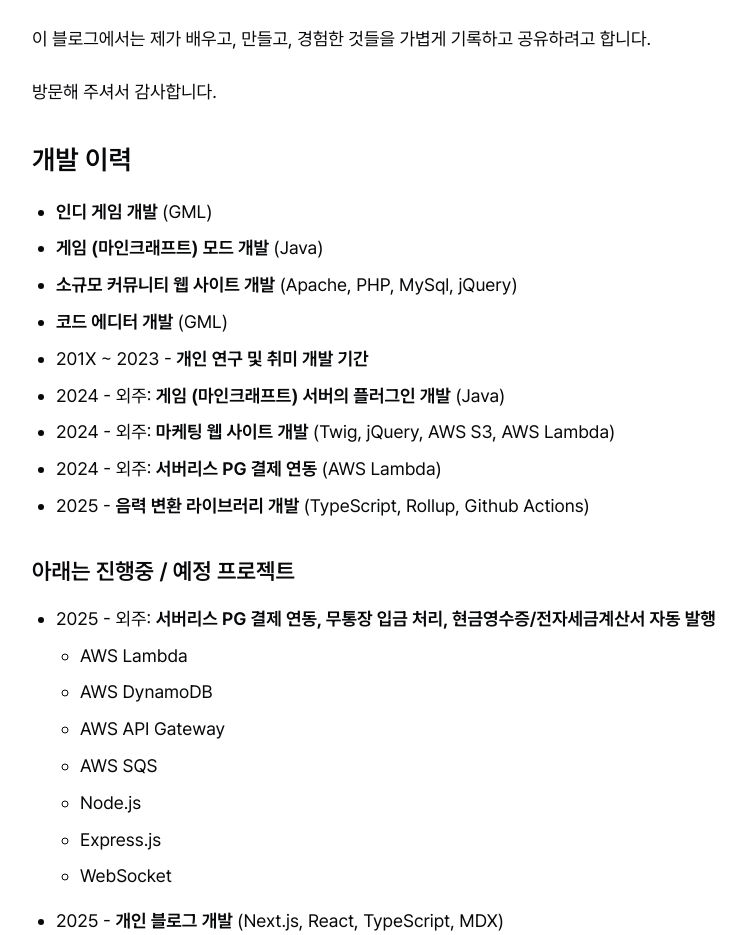
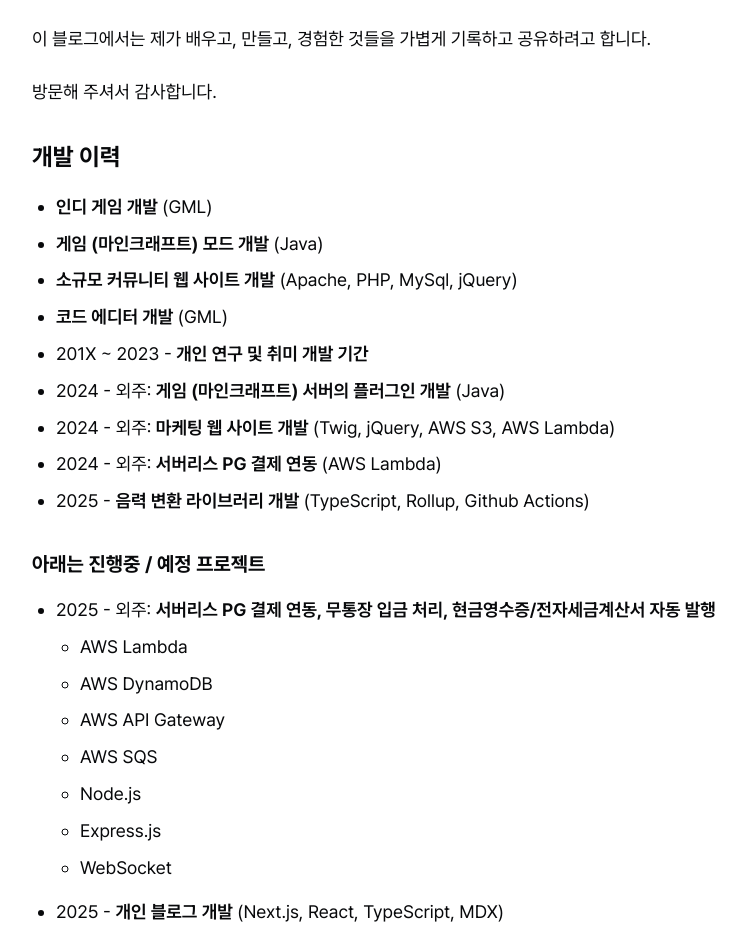
Before and after one commit to kahyou22/kahyou.dev, a Next.js app: page /about in a window 1280 px wide. Shown: the part 940-1875 px from the top of the page, without its empty margins (258-1004 px from the left). Built offline with nearby package versions, Linux system fonts and the light colour scheme.

Commit message:
style: 마크다운 h태그들 폰트 크기 및 스타일 수정

```diff
--- a/styles/markdown.css
+++ b/styles/markdown.css
@@ -12,31 +12,31 @@
 .md-body h6 {
   margin-top: 2rem;
   margin-bottom: 1rem;
-  font-weight: 600;
+  font-weight: 700;
 }
 
 .md-body h1 {
-  font-size: 2em;
+  font-size: 2rem;
 }
 
 .md-body h2 {
-  font-size: 1.5em;
+  font-size: 1.5rem;
 }
 
 .md-body h3 {
-  font-size: 1.25em;
+  font-size: 1.25rem;
 }
 
 .md-body h4 {
-  font-size: 1em;
+  font-size: 1rem;
 }
 
 .md-body h5 {
-  font-size: 0.875em;
+  font-size: 0.875rem;
 }
 
 .md-body h6 {
-  font-size: 0.85em;
+  font-size: 0.85rem;
 }
 
 .md-body p {
```
